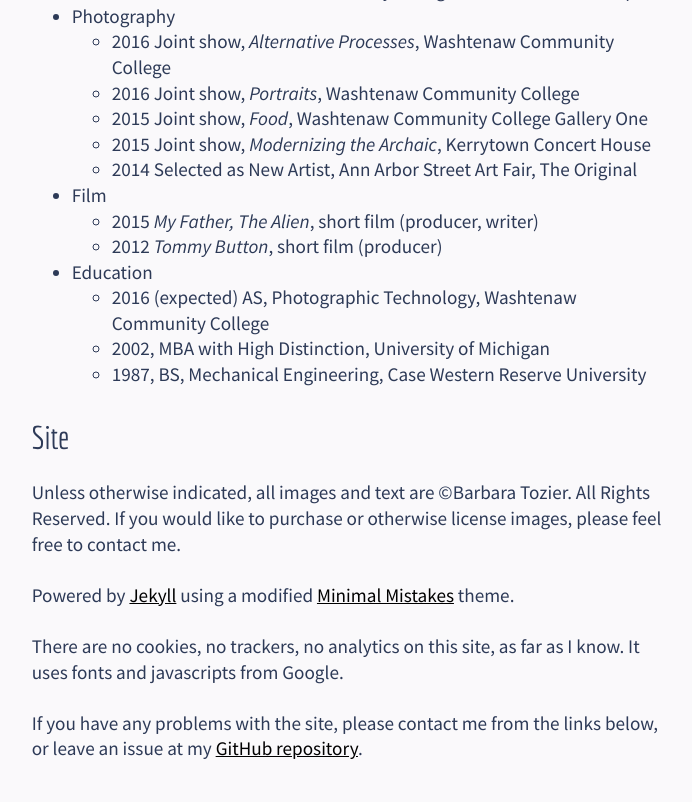
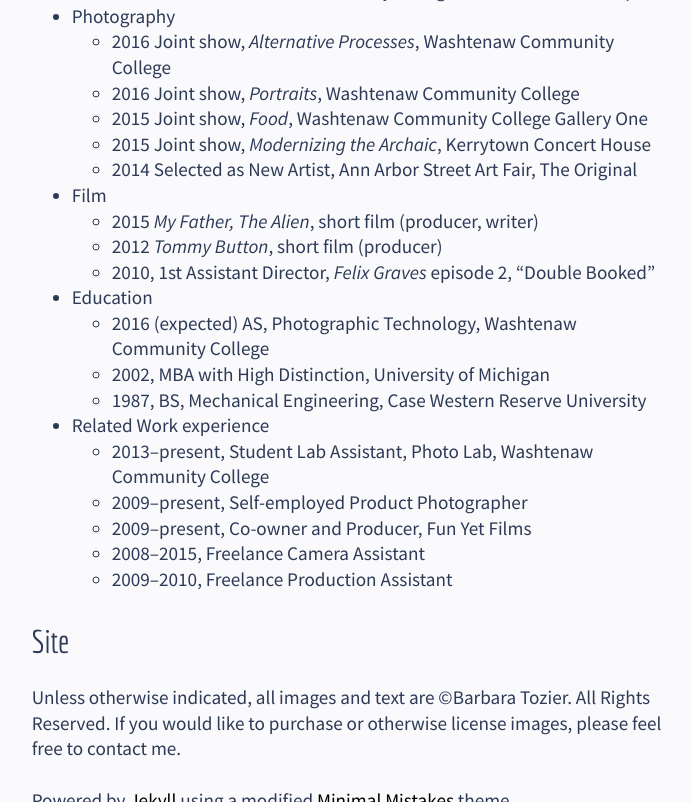
Before and after one commit to logista/btsite, a Jekyll site: the page built from about/index.md, in a window 1280 px wide and 900 px high, scrolled down 2289 px, cut to the strip 0-802 px from the top of the window. Shown: the whole strip, without its empty margins (75-767 px from the left). Built offline with Jekyll 4.4.1, drawn with Linux system fonts in a browser that asks for light colours; nearby versions of some CDN libraries.

Commit message:
updating resume bits
this is the problem with having the same information spread around
multiple places

```diff
--- a/about/index.md
+++ b/about/index.md
@@ -40,10 +40,17 @@ Barbara Tozier is a conceptual artist whose medium is photography in all of its
 - Film
     - 2015 _My Father, The Alien_, short film (producer, writer)
     - 2012 _Tommy Button_, short film (producer)
+    - 2010, 1st Assistant Director, _Felix Graves_ episode 2, "Double Booked"
 - Education
     - 2016 (expected) AS, Photographic Technology, Washtenaw Community College
     - 2002, MBA with High Distinction, University of Michigan
     - 1987, BS, Mechanical Engineering, Case Western Reserve University
+- Related Work experience
+    - 2013--present, Student Lab Assistant, Photo Lab, Washtenaw Community College
+    - 2009--present, Self-employed Product Photographer
+    - 2009--present, Co-owner and Producer, Fun Yet Films
+    - 2008--2015, Freelance Camera Assistant
+    - 2009--2010, Freelance Production Assistant
 
 ### Site
 
```
